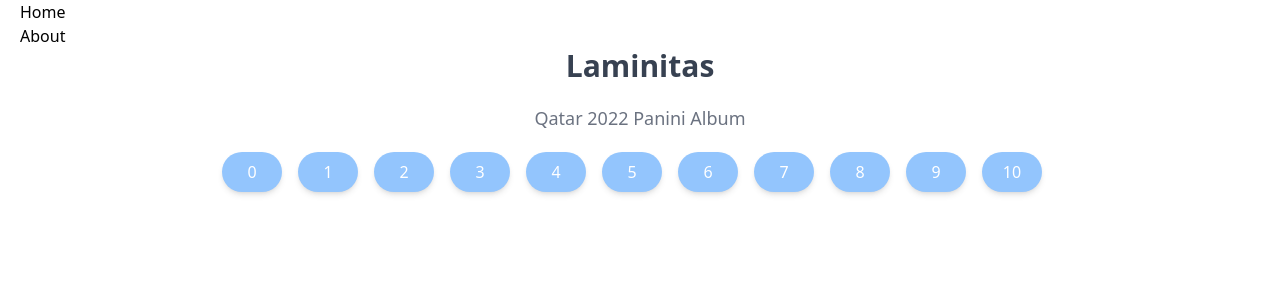
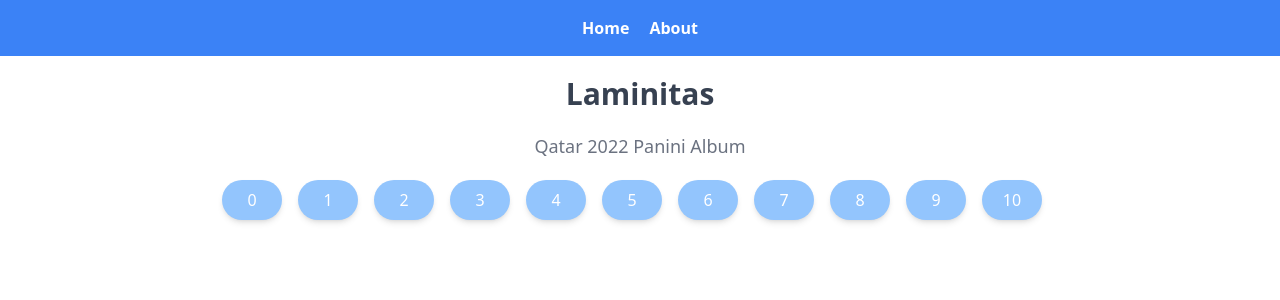
Before and after one commit to jpvg10/laminitas, a React (Create React App) app: page / in a window 1280 px wide. Shown: the top 300 px of the page. Built offline with nearby package versions, Linux system fonts and the light colour scheme.

Commit message:
improving navbar

```diff
--- a/src/components/App.tsx
+++ b/src/components/App.tsx
@@ -1,26 +1,18 @@
 import React from 'react';
-import { BrowserRouter as Router, Routes, Route, Link } from 'react-router-dom';
+import { BrowserRouter as Router, Routes, Route } from 'react-router-dom';
 import About from './About';
 import Home from './Home';
+import Navbar from './Navbar';
 
 const App: React.FC = () => (
   <Router>
-    <div className="container mx-auto px-5">
-      <nav>
-        <ul>
-          <li>
-            <Link to="/">Home</Link>
-          </li>
-          <li>
-            <Link to="/about">About</Link>
-          </li>
-        </ul>
-      </nav>
+    <Navbar />
+    <main className="relative">
       <Routes>
         <Route path="/about" element={<About />} />
         <Route path="/" element={<Home />} />
       </Routes>
-    </div>
+    </main>
   </Router>
 );
 export default App;
--- /dev/null
+++ b/src/components/Navbar.tsx
@@ -0,0 +1,17 @@
+import React from 'react';
+import { Link } from 'react-router-dom';
+
+const Navbar: React.FC = () => (
+  <nav className="bg-blue-500 sticky top-0 z-50 py-4 w-full mb-5">
+    <ul className="flex justify-center text-white font-bold">
+      <li className="mr-5">
+        <Link to="/">Home</Link>
+      </li>
+      <li>
+        <Link to="/about">About</Link>
+      </li>
+    </ul>
+  </nav>
+);
+
+export default Navbar;
```
